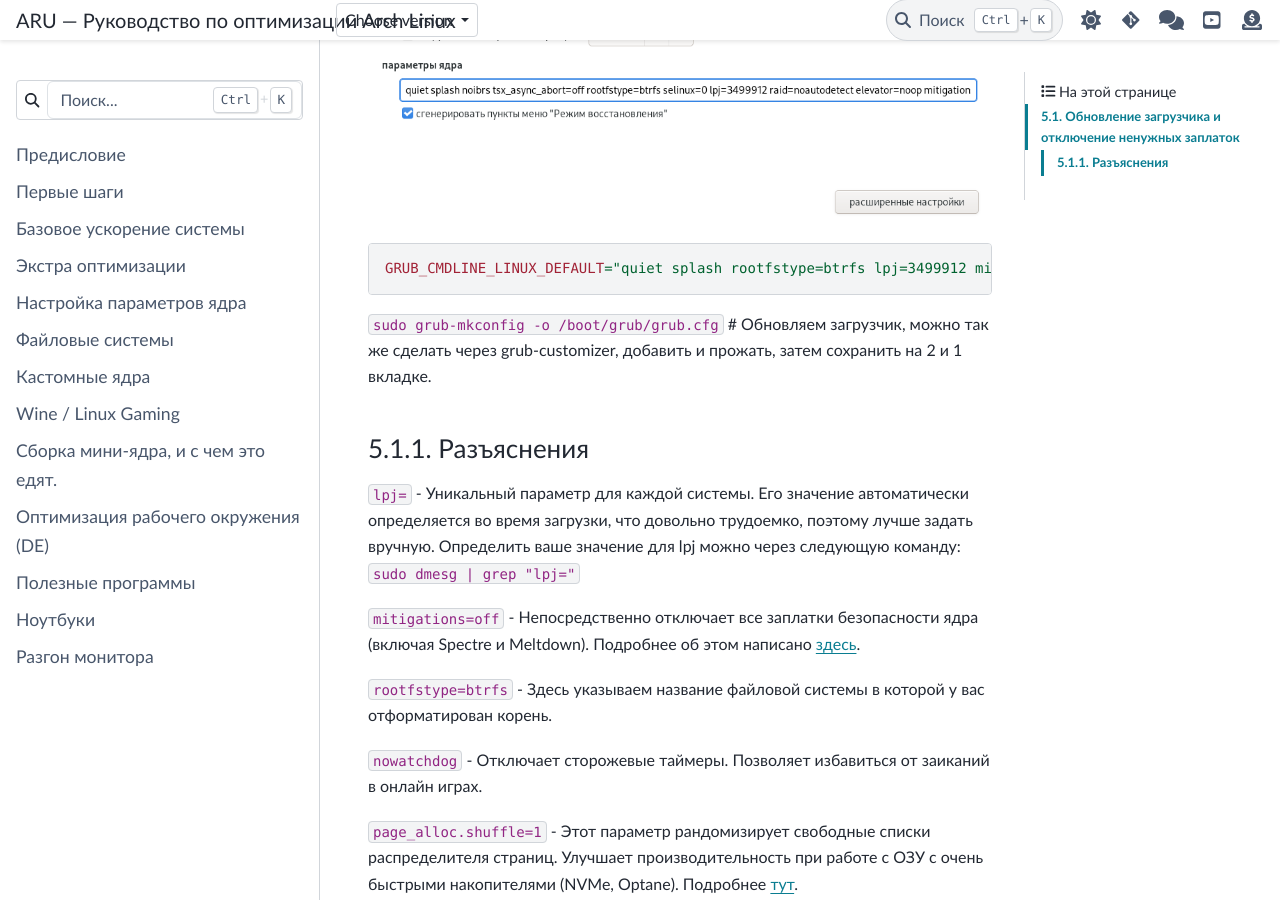
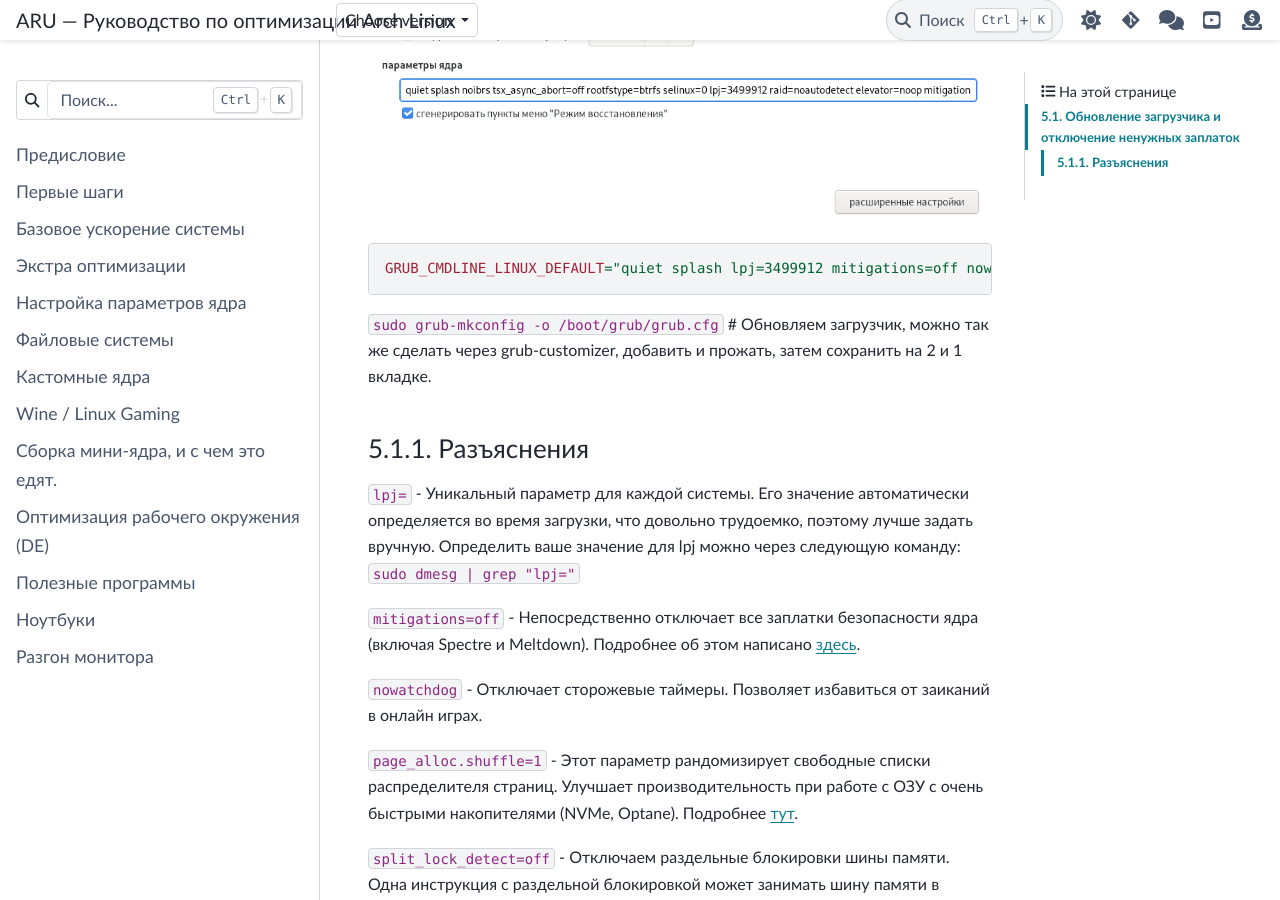
Before and after one commit to ventureoo/ARU, a Sphinx documentation site: the page built from docs/source/kernel-parameters.rst, in a window 1280 px wide and 900 px high, scrolled down 679 px. Built offline with Sphinx 7.4.7 and the PyData theme 0.15.4, drawn with Linux system fonts in a browser that asks for light colours.

Commit message:
kernel-parameters: Remove rootfstype
rootfstype can only be useful for systems booted without initramfs,
otherwise it does not give any advantages. The overhead of mount to
determine the root partition's file system is minimal.

```diff
--- a/docs/source/kernel-parameters.rst
+++ b/docs/source/kernel-parameters.rst
@@ -30,7 +30,7 @@
 
 ::
 
-  GRUB_CMDLINE_LINUX_DEFAULT="quiet splash rootfstype=btrfs lpj=3499912 mitigations=off nowatchdog page_alloc.shuffle=1 split_lock_detect=off pci=pcie_bus_perf"
+  GRUB_CMDLINE_LINUX_DEFAULT="quiet splash lpj=3499912 mitigations=off nowatchdog page_alloc.shuffle=1 split_lock_detect=off pci=pcie_bus_perf"
 
 
 ``sudo grub-mkconfig -o /boot/grub/grub.cfg`` # Обновляем загрузчик, можно так
@@ -52,9 +52,6 @@
 ``mitigations=off`` - Непосредственно отключает все заплатки безопасности ядра
 (включая Spectre и Meltdown). Подробнее об этом написано `здесь
 <https://linuxreviews.org/HOWTO_make_Linux_run_blazing_fast_(again)_on_Intel_CPUs>`_.
-
-``rootfstype=btrfs`` - Здесь указываем название файловой системы в которой у
-вас отформатирован корень.
 
 ``nowatchdog`` - Отключает сторожевые таймеры. Позволяет избавиться от заиканий
 в онлайн играх.
```
